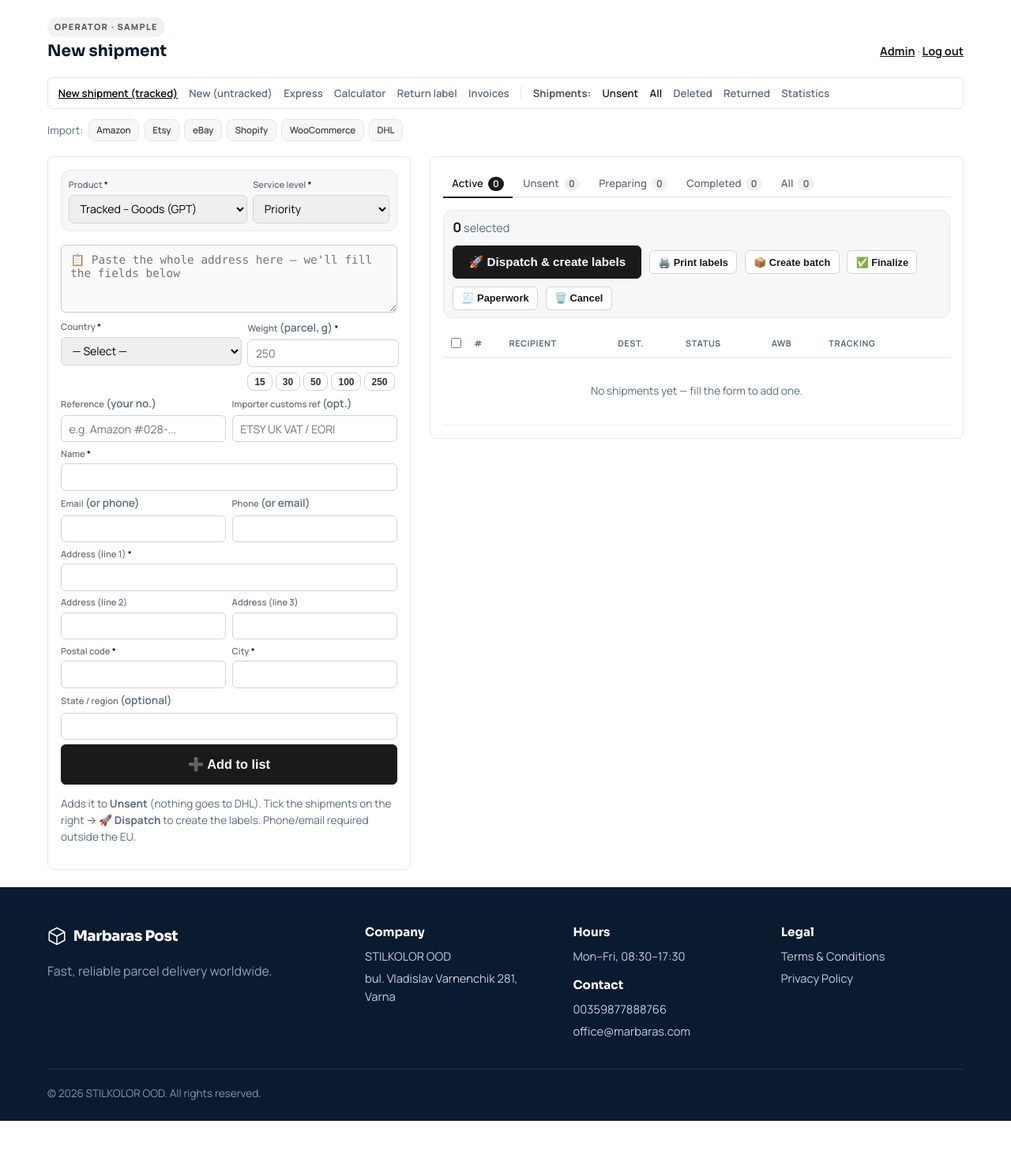
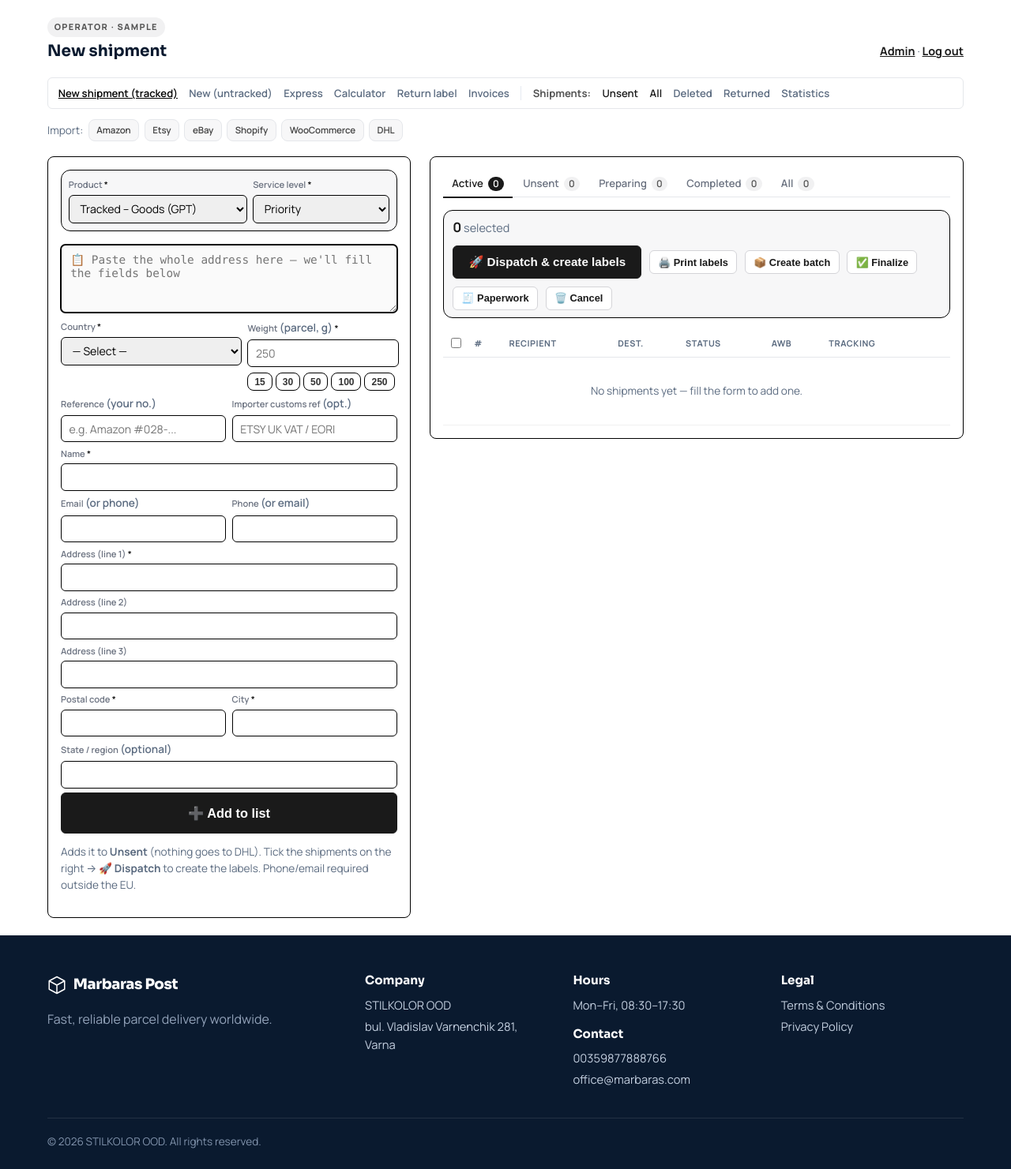
Before and after one commit to uigeadall/marbaras-post, a Django app: page /app/ in a window 1280 px wide. Shown: the part 73-1554 px from the top of the page at 79% size. Before the commit the page ends 1493 px from the top, so only its background shows below. Run offline with Django 4.2, Linux system fonts and the light colour scheme; the visitor is signed in with stand-in values (Sample User, id 1); data that the repository does not hold is empty.

Commit message:
UI: black field borders, stacked address lines, sequential row #, empty customs defaults
- Form fields get black borders (gray backgrounds kept).
- Address 1/2/3 each on their own row (un-paired).
- List # column shows a sequential number (1..N) instead of the DB id.
- Customs description/weight/price start empty (no pre-filled 'Goods').

Co-Authored-By: Claude Opus 4.8 <noreply@anthropic.com>

```diff
--- a/static/css/styles.css
+++ b/static/css/styles.css
@@ -409,3 +409,14 @@ img { max-width: 100%; }
 .customs-box { padding: .7rem; gap: .4rem; }
 .presets { margin-top: .25rem; gap: .25rem; }
 .presets button { padding: .22rem .5rem; font-size: .75rem; }
+
+/* Black borders on form fields (gray backgrounds stay) */
+.app .ff input, .app .ff select, .app .paste-card textarea,
+.app .cp-row input, .app #paste-box {
+  border: 1px solid #000 !important;
+}
+.app .ff input:focus, .app .ff select:focus, .app .paste-card textarea:focus,
+.app .cp-row input:focus { border-color: #000 !important; box-shadow: 0 0 0 1px #000; }
+.app .gen-box, .app .customs-box, .app .ship-card, .app .paste-card,
+.app .action-bar, .app .addbatch-bar { border-color: #000 !important; }
+.app .presets button, .app .cp-del { border-color: #000 !important; }
--- a/templates/app/dashboard.html
+++ b/templates/app/dashboard.html
@@ -90,13 +90,10 @@
           <div class="ff"><label>Email <span class="muted small">(or phone)</span></label><input type="email" name="recipient_email" id="f_email"></div>
           <div class="ff"><label>Phone <span class="muted small">(or email)</span></label><input type="text" name="recipient_phone" id="f_phone"></div>
         </div>
-        <!-- Address 1 -->
+        <!-- Address 1 / 2 / 3 — stacked -->
         <div class="ff"><label>Address (line 1) <span class="req">*</span></label><input type="text" name="address_line1" id="f_addr1" required></div>
-        <!-- Address 2 + 3 -->
-        <div class="ff2">
-          <div class="ff"><label>Address (line 2)</label><input type="text" name="address_line2" id="f_addr2"></div>
-          <div class="ff"><label>Address (line 3)</label><input type="text" name="address_line3" id="f_addr3"></div>
-        </div>
+        <div class="ff"><label>Address (line 2)</label><input type="text" name="address_line2" id="f_addr2"></div>
+        <div class="ff"><label>Address (line 3)</label><input type="text" name="address_line3" id="f_addr3"></div>
         <!-- Postal + City -->
         <div class="ff2">
           <div class="ff"><label>Postal code <span class="req">*</span></label><input type="text" name="postal_code" id="f_postal" required></div>
@@ -112,7 +109,7 @@
           <div class="cp-cols"><span>Description (what is the item)</span><span>Qty</span><span>Weight g</span><span>Value</span><span></span></div>
           <div id="cp-rows">
             <div class="cp-row">
-              <input type="text" name="cp_description" list="content-list" value="Goods" placeholder="e.g. Silver ring">
+              <input type="text" name="cp_description" list="content-list" placeholder="e.g. Silver ring">
               <input type="number" name="cp_quantity" min="1" value="1">
               <input type="number" name="cp_netweight" min="1" placeholder="5">
               <input type="number" step="0.01" name="cp_value" placeholder="29.90">
@@ -187,7 +184,7 @@
             {% for s in shipments %}
             <tr>
               <td><input class="rowchk" type="checkbox" name="ids" value="{{ s.id }}"></td>
-              <td>{{ s.id }}</td>
+              <td>{{ forloop.counter }}</td>
               <td>{{ s.recipient_name }}<br><span class="muted small">{{ s.city }}</span></td>
               <td>{{ s.country }}</td>
               <td><span class="st st-{{ s.status }}">{{ s.get_status_display }}</span></td>
```
